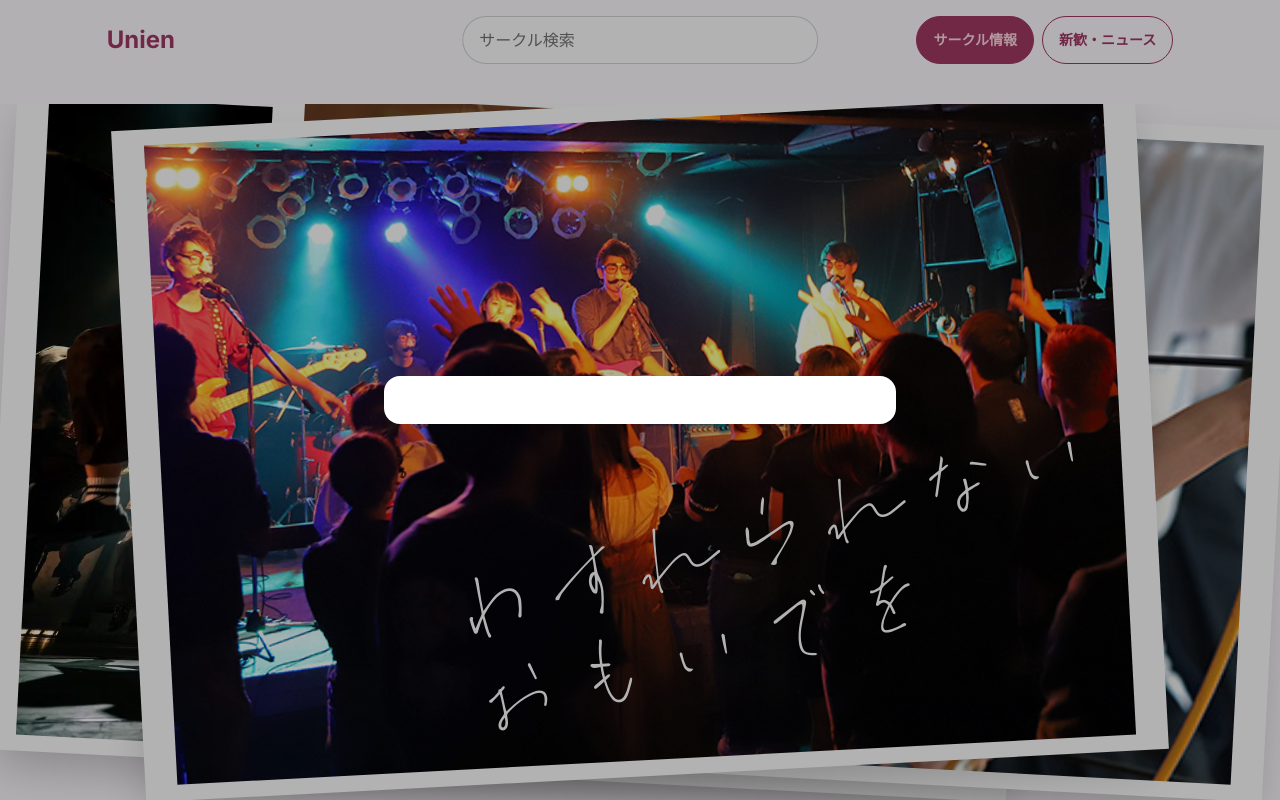
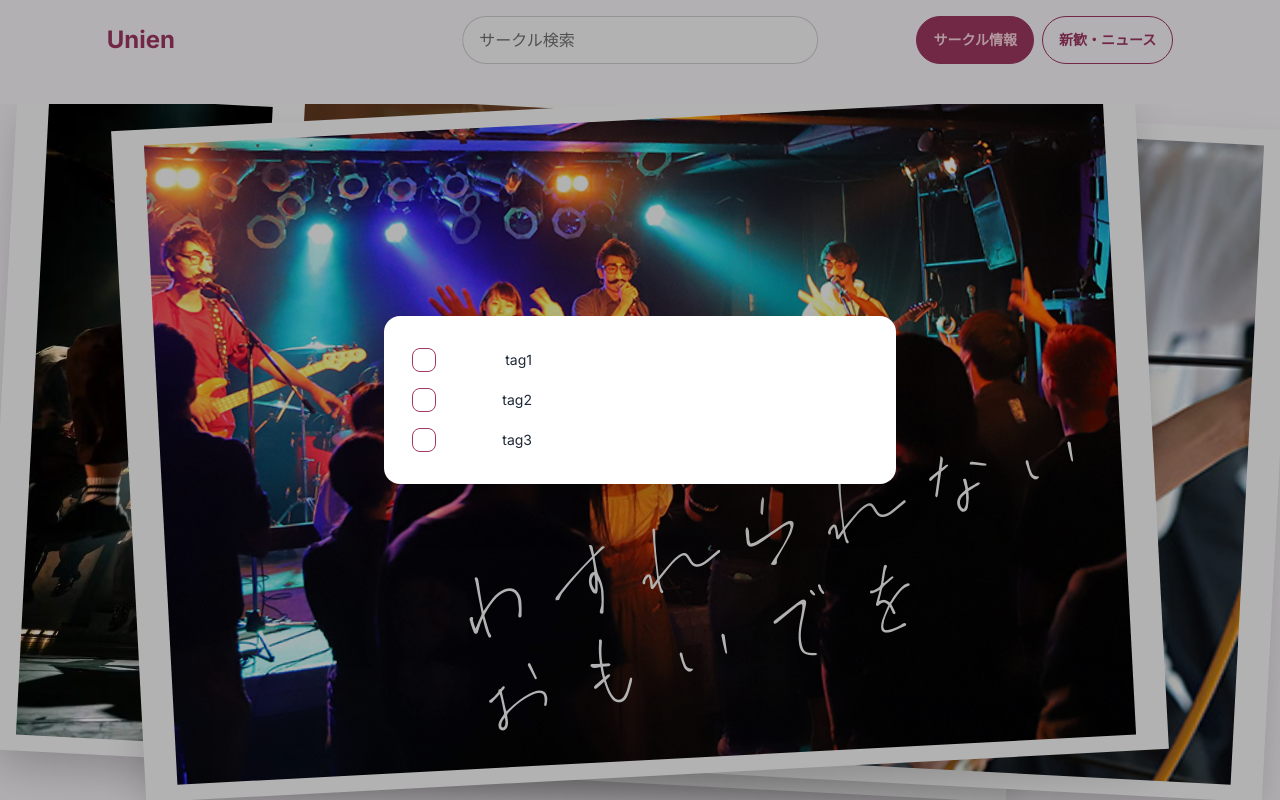
Before and after one commit to raysato/nextjs, a Next.js app: page / in a window 1280 px wide. Both pictures are taken after a click on the button "サークル検索". Shown: the top 800 px of the page. Built offline with nearby package versions, Linux system fonts and the light colour scheme.

Commit message:
tag feat wip

```diff
--- a/components/Header.tsx
+++ b/components/Header.tsx
@@ -1,6 +1,13 @@
 "use client";
+import { useRef, useState } from "react"
 
 export default function Header() {
+  const modal = useRef<HTMLDialogElement>(null)
+  const [clickedTags, setClickedTags] = useState({
+    tag1: false,
+    tag2: false,
+    tag3: false
+  })
     return (
       <header className="py-4 w-10/12 flex items-center m-auto relative">
         <div className="flex">
@@ -10,14 +17,32 @@ export default function Header() {
         <button
         className="rounded-full absolute top-1/2 left-1/2 transform -translate-x-1/2 -translate-y-1/2 text-left w-1/3 inline input input-bordered text-neutral-500"
         onClick={()=>{
-          if (document) {
-            (document.getElementById('my_modal_2') as HTMLFormElement).showModal();
+          if (modal.current) {
+            modal.current.showModal();
           }
         }}>サークル検索</button>
-        <dialog id="my_modal_2" className="modal">
+        <dialog ref={modal} id="my_modal_2" className="modal">
           <form method="dialog" className="modal-box">
+              {
+                Object.keys(clickedTags).map(key => {
+                  return clickedTags[key] ? <span key={`tag${key}`}>{key}</span> : null
+                })
+              }
               <div>
-
+                {
+                  Object.keys(clickedTags).map(key => {
+                    return <label key={`check${key}`} className="label cursor-pointer w-32">
+                    <input value={clickedTags[key]} onChange={e => {
+                      setClickedTags(() => {
+                        const obj = {...clickedTags}
+                        obj[key] = !obj[key]
+                        return obj
+                      })
+                    }} type="checkbox" className="checkbox checkbox-primary" />
+                    <span className="label-text">{ key }</span>
+                  </label>
+                  })
+                }
               </div>
           </form>
           <form method="dialog" className="modal-backdrop">
```
